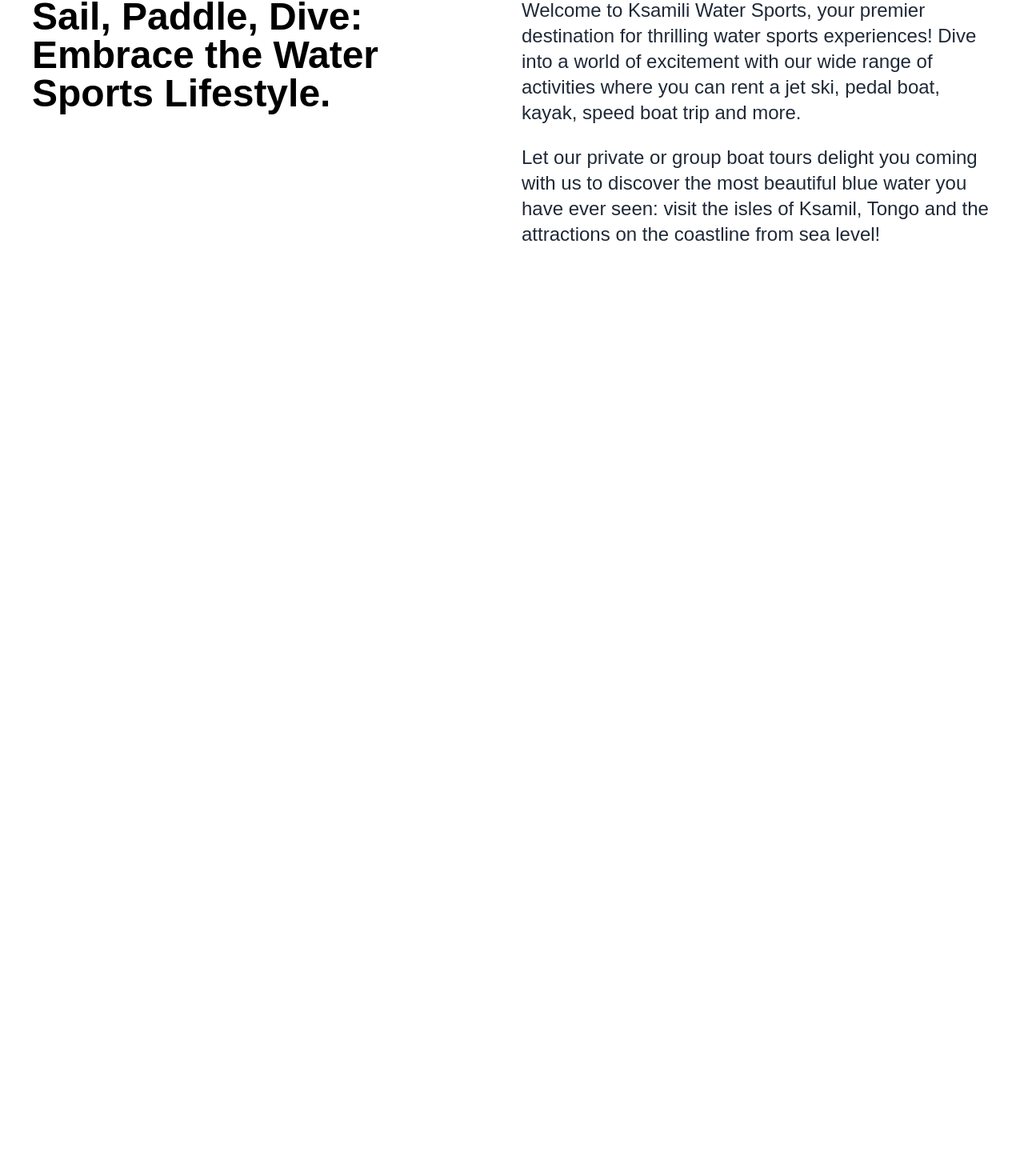
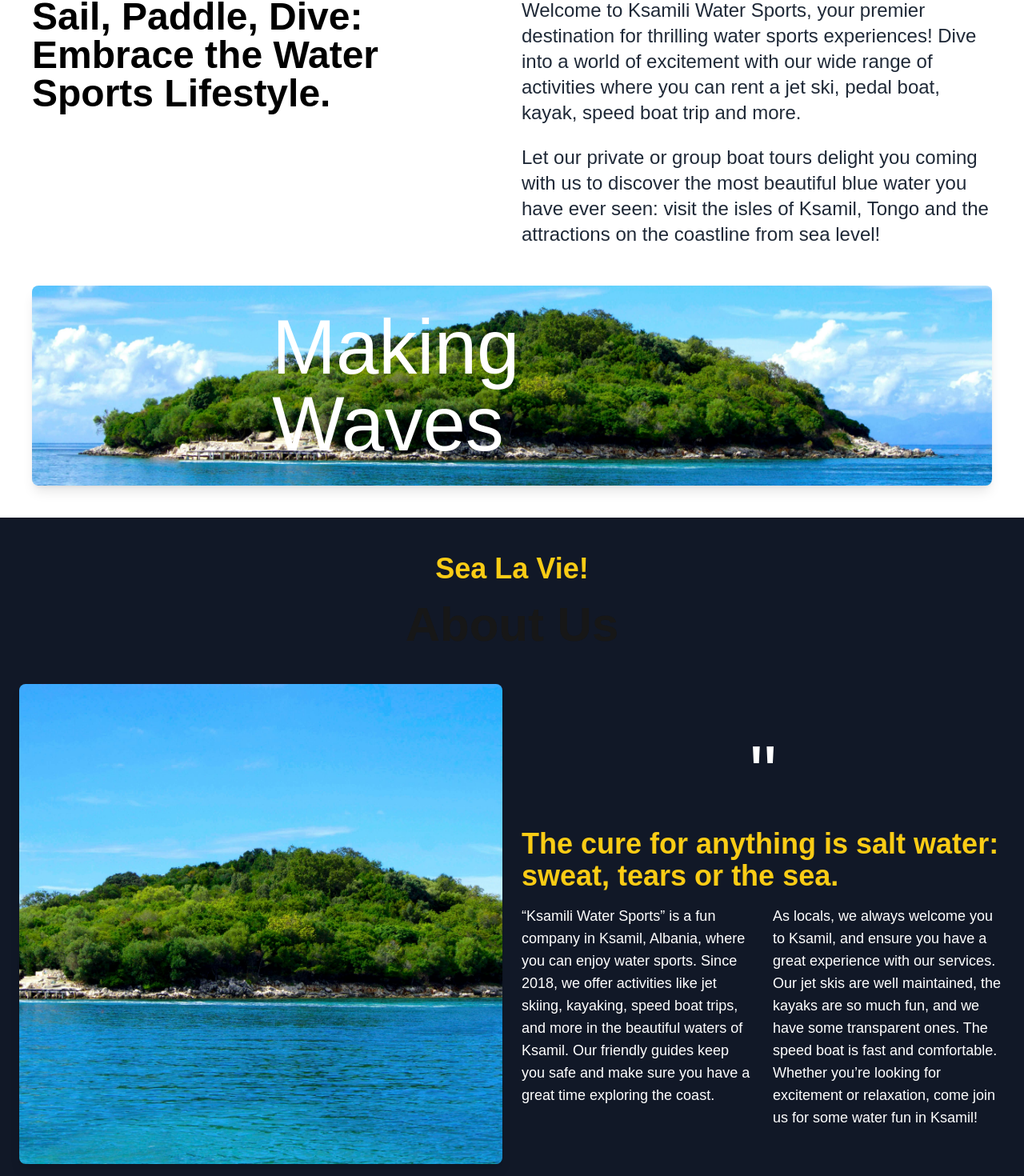
Before and after one commit to oniwebdesigner/KsamiliWaterSport, a Next.js app in the folder my-app/: page / in a window 1280 px wide. Shown: the part 945-2415 px from the top of the page at 80% size. Before the commit the page ends 1318 px from the top, so only its background shows below. Built offline with nearby package versions, Linux system fonts and the light colour scheme.

Commit message:
about us

```diff
--- /dev/null
+++ b/my-app/src/app/about/About.js
@@ -0,0 +1,52 @@
+import React from 'react';
+import Image from 'next/image';
+import KsamilImage from '../../public/ksamili.jpg';
+
+export default function About() {
+  return (
+    <div className="bg-gray-900 justify-center items-center text-center p-6">
+      {/* Header Section */}
+      <h3 className="text-yellow-400 pt-5 text-2xl font-extrabold sm:text-4xl">Sea La Vie!</h3>
+      <h1 className="text-4xl sm:text-xl md:text-4xl lg:text-6xl p-5 font-extrabold">About Us</h1>
+
+      {/* Main Content Section */}
+      <section className="flex flex-col lg:flex-row items-center justify-between gap-6 mt-6">
+
+        {/* Image Section - Left */}
+        <div className="relative w-full lg:w-1/2 h-[500px] sm:h-[500px] lg:h-[600px]">
+          <Image
+            src={KsamilImage} // Using prop for the image
+            alt="Description of Image"
+            fill
+            className="rounded-lg shadow-lg object-cover"
+          />
+        </div>
+
+        {/* Text Section - Right */}
+        <div className="lg:w-1/2 text-white text-left">
+
+          {/* Quote Section */}
+          <h1 className='text-9xl text-center sm:text-7xl md:text-8xl lg:p-5 p-2'>"</h1>
+
+          {/* Main Heading */}
+          <h1 className="text-2xl sm:text-xl md:text-2xl lg:text-4xl text-yellow-400 font-semibold mb-4">
+            The cure for anything is salt water: sweat, tears or the sea.
+          </h1>
+
+          {/* Flex container for paragraphs - two columns */}
+          <div className="grid grid-cols-1 sm:grid-cols-1 md:grid-cols-1 lg:grid-cols-2 gap-6">
+            {/* First Paragraph */}
+            <p className="text-sm sm:text-xs md:text-sm lg:text-lg">
+              “Ksamili Water Sports” is a fun company in Ksamil, Albania, where you can enjoy water sports. Since 2018, we offer activities like jet skiing, kayaking, speed boat trips, and more in the beautiful waters of Ksamil. Our friendly guides keep you safe and make sure you have a great time exploring the coast.
+            </p>
+
+            {/* Second Paragraph */}
+            <p className="text-sm sm:text-xs md:text-sm lg:text-lg">
+              As locals, we always welcome you to Ksamil, and ensure you have a great experience with our services. Our jet skis are well maintained, the kayaks are so much fun, and we have some transparent ones. The speed boat is fast and comfortable. Whether you’re looking for excitement or relaxation, come join us for some water fun in Ksamil!
+            </p>
+          </div>
+        </div>
+      </section>
+    </div>
+  );
+}
--- a/my-app/src/app/page.js
+++ b/my-app/src/app/page.js
@@ -1,12 +1,14 @@
 import React from 'react'
 import HeroSection from './herosection/page'
 import Presentation from './presentation/page'
+import About from './about/About'
 
 export default function page() {
   return (
     <div>
       <HeroSection/>
       <Presentation/>
+      <About></About>
     </div>
   )
 }
--- a/my-app/src/app/presentation/page.js
+++ b/my-app/src/app/presentation/page.js
@@ -1,5 +1,6 @@
 import React from 'react';
 import Presentation from '../presentation/presentation';
+import KsamilImage from '../../public/ksamili.jpg';
 
 export default function Page() {
   const title = "Sail, Paddle, Dive: Embrace the Water Sports Lifestyle.";
@@ -10,7 +11,12 @@
 
   return (
     <div>
-      <Presentation title={title} paragraphs={paragraphs} />
+      <Presentation
+        title={title}
+        paragraphs={paragraphs}
+        imageSrc={KsamilImage}
+        overlayText="Making Waves"
+      />
     </div>
   );
 }
--- a/my-app/src/app/presentation/presentation.js
+++ b/my-app/src/app/presentation/presentation.js
@@ -1,14 +1,16 @@
 import React from 'react';
+import Image from 'next/image';
 
-export default function Presentation({ title, paragraphs }) {
+export default function Presentation({ title, paragraphs, imageSrc, overlayText }) {
   return (
-      <section className="grid grid-cols-1 sm:grid-cols-2 gap-6 p-6 sm:p-10">
+    <section className="grid grid-cols-1 lg:grid-cols-2 gap-6 p-6 sm:p-10">
+      {/* Kolona e Parë: Titulli dhe Paragrafët */}
+      <div className="lg:col-span-2 grid grid-cols-1 lg:grid-cols-2 gap-6">
         <header>
-          <h1 className="text-black text-2xl sm:text-3xl lg:text-5xl font-bold break-words font-embrace ">
+          <h1 className="text-black text-2xl sm:text-3xl lg:text-5xl font-bold break-words font-embrace">
             {title}
           </h1>
         </header>
-
         <article className="text-gray-800 text-base sm:text-lg lg:text-2xl">
           {paragraphs.map((paragraph, index) => (
             <p key={index} className="mb-4 sm:mb-6">
@@ -16,6 +18,24 @@
             </p>
           ))}
         </article>
-      </section>
+      </div>
+
+      {/* Seksioni i Imazhit */}
+      <div className="relative w-full h-[150px] sm:h-[200px] lg:h-[250px] lg:col-span-2">
+        <Image
+          src={imageSrc} // Përdorim prop-in për foton
+          alt="Description of Image"
+          fill
+          className="rounded-lg shadow-lg object-cover"
+        />
+
+        {/* Shkrimi që shfaqet mbi imazh */}
+        {overlayText && (
+          <h1 className="absolute top-1/2 left-1/2 transform -translate-x-1/2 -translate-y-1/2 text-white text-4xl sm:text-5xl md:text-6xl lg:text-7xl xl:text-8xl">
+            {overlayText}
+          </h1>
+        )}
+      </div>
+    </section>
   );
 }
--- a/my-app/tailwind.config.mjs
+++ b/my-app/tailwind.config.mjs
@@ -13,6 +13,7 @@
       },
       fontFamily: {
         embrace: ['"Embrace"', 'sans-serif'],
+        sans: ['Volkolak Sans Display', 'sans-serif'],
       },
     },
   },
```
Also changed, not shown: my-app/src/public/ksamili.jpg (added).
